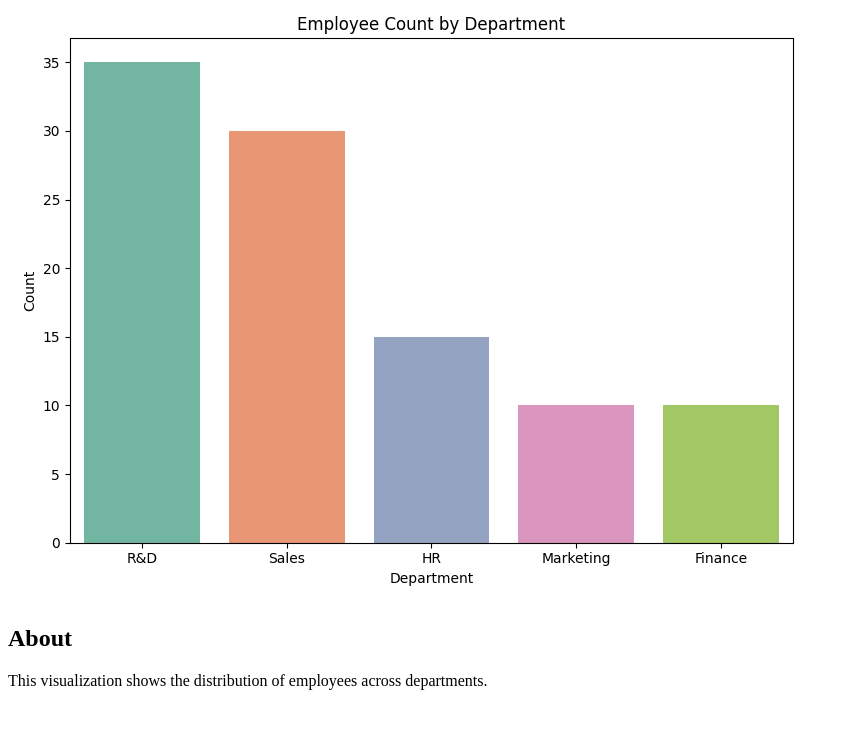
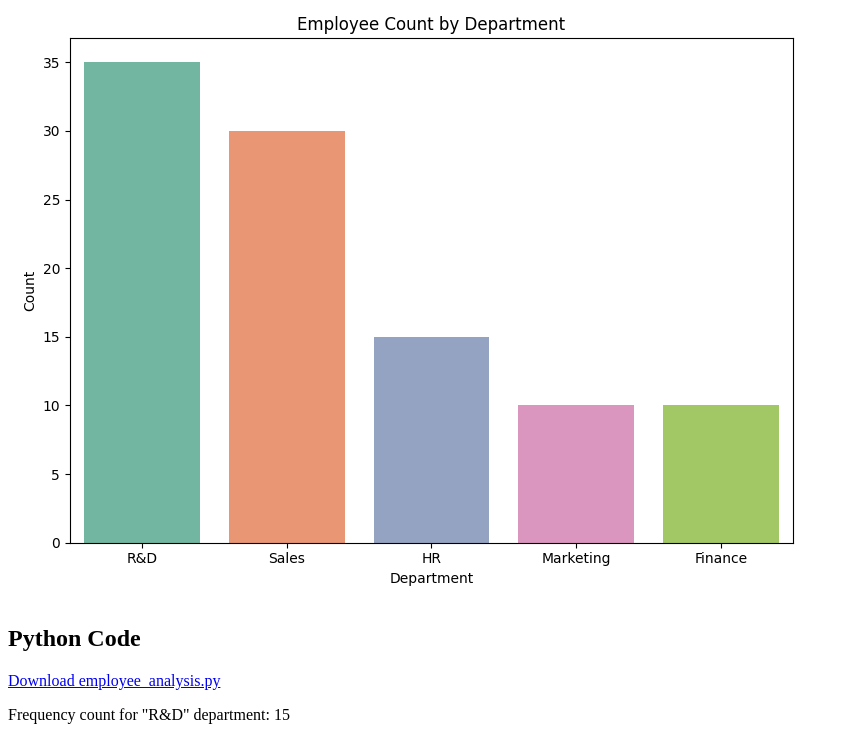
Before and after one commit to AkashVinoo/GA7Q7, a plain HTML site: page index.html in a window 1280 px wide. Shown: the part 79-819 px from the top of the page, without its empty margins (0-850 px from the left). Drawn offline with Linux system fonts and the light colour scheme.

Commit message:
Update index.html

```diff
--- a/index.html
+++ b/index.html
@@ -1,18 +1,20 @@
 <!DOCTYPE html>
 <html lang="en">
 <head>
-  <meta charset="UTF-8" />
-  <meta name="viewport" content="width=device-width, initial-scale=1.0" />
-  <title>Employee Performance Analysis</title>
+    <meta charset="UTF-8">
+    <title>Employee Performance Analysis</title>
 </head>
 <body>
-  <h1>Department Distribution</h1>
-  <img src="department_distribution.png" alt="Department Distribution Chart" />
+    <h1>Department Distribution</h1>
+    <img src="department_distribution.png" alt="Department Distribution Chart" style="max-width: 100%; height: auto;">
 
-  <h2>About</h2>
-  <p>This visualization shows the distribution of employees across departments.</p>
+    <h2>Python Code</h2>
+    <p><a href="employee_analysis.py" download>Download employee_analysis.py</a></p>
 
-  <!-- Embedded for verification: your email must appear in the HTML source -->
-  <p style="display:none;">24f2000935@ds.study.iitm.ac.in</p>
+    <!-- Display the R&D frequency count for validation -->
+    <p>Frequency count for "R&D" department: 15</p>
+
+    <!-- Hidden email for validation -->
+    <p style="display:none;">24f2000935@ds.study.iitm.ac.in</p>
 </body>
 </html>
```
